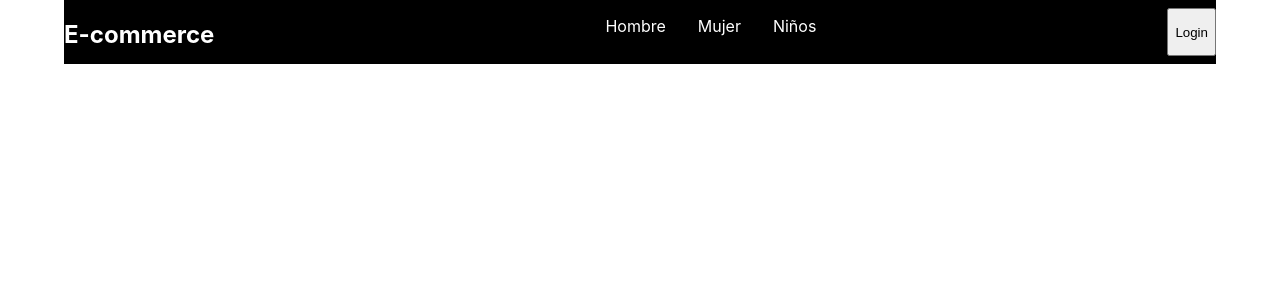
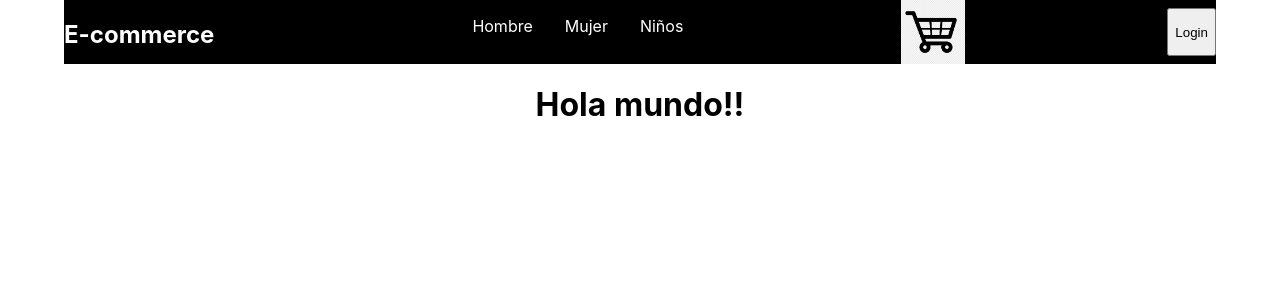
Before and after one commit to AugustoSilva9/ecommerce-React-Coder, a React (Create React App) app: page / in a window 1280 px wide. Shown: the top 300 px of the page. Built offline with nearby package versions, Linux system fonts and the light colour scheme.

Commit message:
entrega componentes1

```diff
--- a/public/index.html
+++ b/public/index.html
@@ -1,5 +1,5 @@
 <!DOCTYPE html>
-<html lang="en">
+<html lang="es">
   <head>
     <meta charset="utf-8" />
     <link rel="icon" href="%PUBLIC_URL%/favicon.ico" />
--- a/src/App.js
+++ b/src/App.js
@@ -1,25 +1,14 @@
-import logo from './logo.svg';
+/* import logo from './logo.svg'; */
 import './App.css';
 import NavBar from './components/NavBar/NavBar';
+import ItemListContainer from './components/ItemListContainer/ItemListContainer';
 
 function App() {
   return (
     <div className="App">
       <NavBar />
-      {/* <header className="App-header">
-        <img src={logo} className="App-logo" alt="logo" />
-        <p>
-          Edit <code>src/App.js</code> and saave to reload.
-        </p>
-        <a
-          className="App-link"
-          href="https://reactjs.org"
-          target="_blank"
-          rel="noopener noreferrer"
-        >
-          Learn React
-        </a>
-      </header> */}
+      <ItemListContainer greeting="Hola mundo!!" />
+
     </div>
   );
 }
--- /dev/null
+++ b/src/components/CartWidget/CartWidget.js
@@ -0,0 +1,10 @@
+const CartWidget = () =>{
+    return(
+        <div>
+            <img className="cart" src="./images/cart.png" alt="Carrito de compras"/>
+            <p>4</p>
+        </div>
+    )
+}
+
+export default CartWidget
--- /dev/null
+++ b/src/components/ItemListContainer/ItemListContainer.js
@@ -0,0 +1,7 @@
+const ItemListContainer = (props) => {
+    return (
+        <h1>{props.greeting}</h1>
+    )
+}
+
+export default ItemListContainer
--- a/src/components/NavBar/NavBar.css
+++ b/src/components/NavBar/NavBar.css
@@ -27,3 +27,7 @@ button{
     height: 3rem;
     margin: auto 0;
 }
+.cart{
+    height: 4rem;
+    width: 4rem;
+}
--- a/src/components/NavBar/NavBar.js
+++ b/src/components/NavBar/NavBar.js
@@ -1,4 +1,5 @@
 import './NavBar.css'
+import CartWidget from '../CartWidget/CartWidget'
 
 const NavBar = () => {
     return(
@@ -9,7 +10,8 @@ const NavBar = () => {
                 <li>Mujer</li>
                 <li>Niños</li>
             </ul>
-            <button type="button">Login</button>
+                <CartWidget  />
+                <button type="button">Login</button>
         </nav>
     )
 }
```
Also changed, not shown: public/images/cart.png (added).
